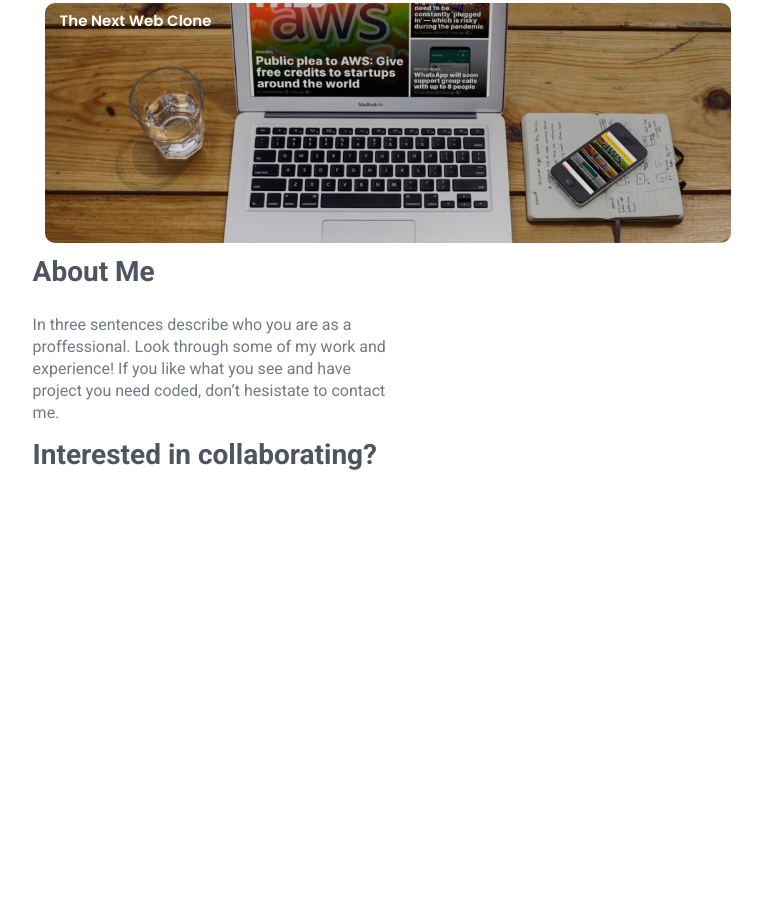
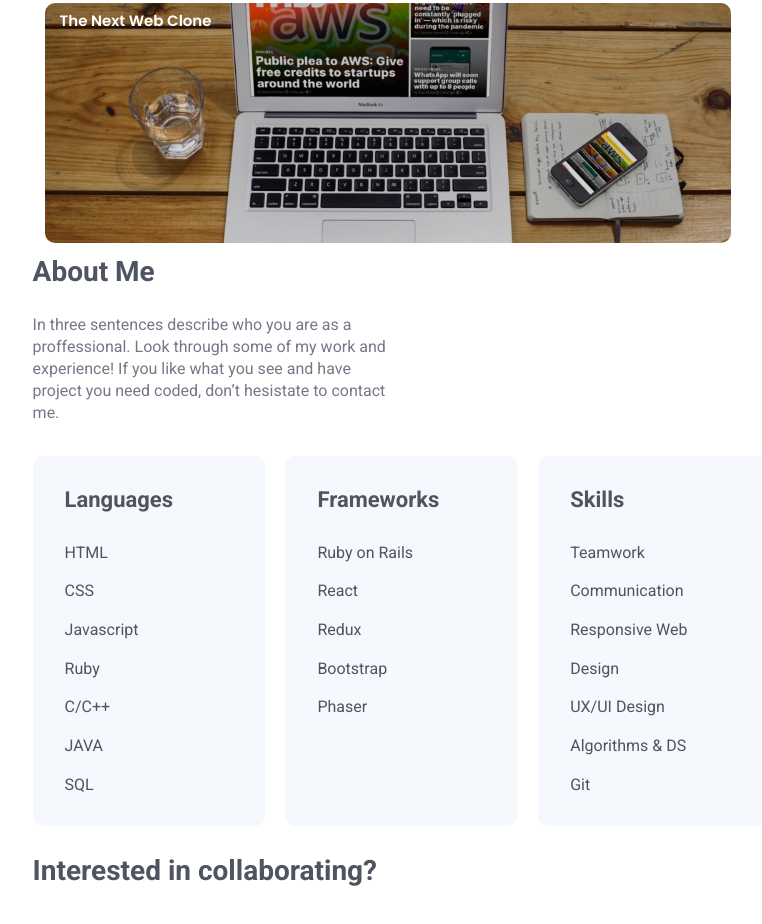
Before and after one commit to 8Bts/portfolio, a website built with webpack: page dist/index.html in a window 1280 px wide. Shown: the part 1465-2389 px from the top of the page, without its empty margins (465-1227 px from the left). Before the commit the page ends 2031 px from the top, so only its background shows below. Built offline with nearby package versions, Linux system fonts and the light colour scheme.

Commit message:
Add skills containers

```diff
--- a/src/stylesheets/style.css
+++ b/src/stylesheets/style.css
@@ -260,6 +260,39 @@ a:hover {
   color: #737986;
 }
 
+.skills-cont {
+  display: flex;
+  flex-flow: column nowrap;
+}
+
+.skill-card {
+  display: flex;
+  flex-flow: column nowrap;
+  height: 370px;
+  margin: 1em 0;
+  padding: 2em;
+  background: #f5f8fd;
+  border-radius: 10px;
+}
+
+.skill-card-h {
+  font-family: Sora, sans-serif;
+  font-style: normal;
+  font-weight: bold;
+  font-size: 22px;
+  line-height: 105.3%;
+  color: #4f5461;
+}
+
+.skill-card-span {
+  font-family: Sora, sans-serif;
+  font-style: normal;
+  font-weight: normal;
+  font-size: 16px;
+  line-height: 242.5%;
+  color: #737986;
+}
+
 @media screen and (max-width: 260px) {
 
   .logo { top: -2px; }
@@ -463,4 +496,32 @@ a:hover {
     letter-spacing: 0;
     text-align: left;
   }
+
+  .skills-cont {
+    flex-flow: row nowrap;
+  }
+
+  .skill-card {
+    flex: 1 0 232px;
+    margin-right: 1.3em;
+  }
+
+  .skill-card-h {
+    font-family: Roboto, sans-serif;
+    font-style: normal;
+    font-weight: bold;
+    font-size: 22px;
+    line-height: 105.3%;
+    color: #4f5461;
+    margin-bottom: 1em;
+  }
+
+  .skill-card-span {
+    font-family: Roboto, sans-serif;
+    font-style: normal;
+    font-weight: normal;
+    font-size: 16px;
+    line-height: 242.5%;
+    color: #4f5461;
+  }
 }
```
Also changed, not shown: dist/index.html.
